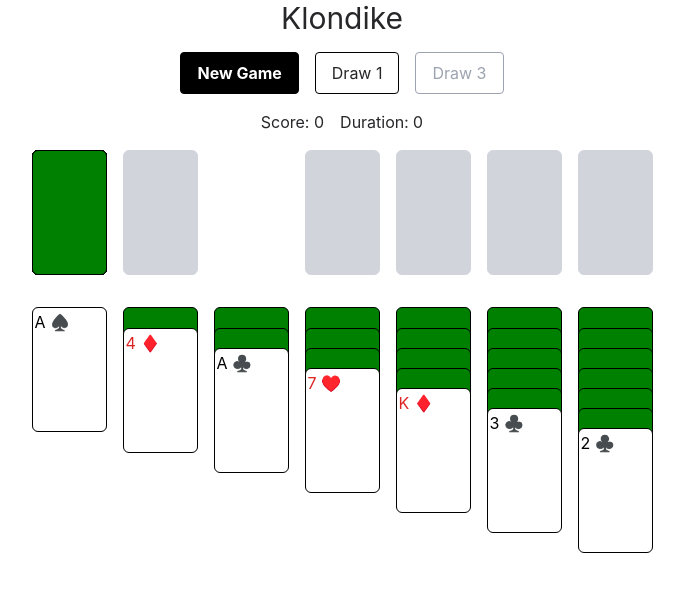
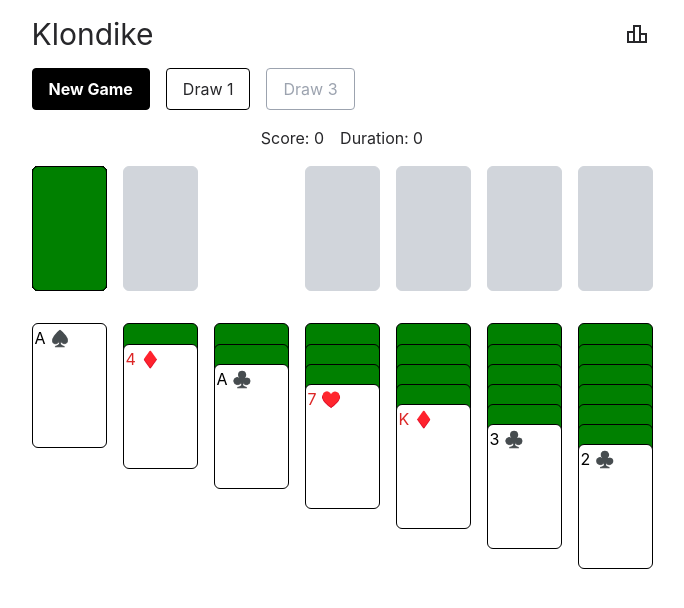
Before and after one commit to brhue/klondike, a React (Vite) app: page / in a window 1280 px wide. Shown: the top 608 px of the page, without its empty margins (298-982 px from the left). Built offline with nearby package versions, Linux system fonts and the light colour scheme.

Commit message:
Implement stats screen/modal

```diff
--- a/src/App.jsx
+++ b/src/App.jsx
@@ -3,6 +3,7 @@ import KlondikeSolitaire from './KlondikeSolitaire'
 import { useLocalStorage } from './utils/hooks'
 import Button from './Button'
 import ReloadPrompt from './ReloadPrompt'
+import { StatisticsScreen } from './StatisticsScreen'
 
 function App() {
   let [scores, setScores] = useLocalStorage('klondike:scores', {
@@ -14,6 +15,11 @@ function App() {
   })
   let [savedGame, setSavedGame] = useLocalStorage('klondike:savedGame', null)
   let [version, setVersion] = useState(0)
+
+  let [showStats, setShowStats] = useState(false)
+
+  const openStatsScreen = () => setShowStats(true)
+  const closeStatsScreen = () => setShowStats(false)
 
   const reset = () => {
     setSavedGame(null)
@@ -32,13 +38,27 @@ function App() {
           }
     })
   return (
-    <div className="h-full flex flex-col space-y-4 ">
-      <h1 className="text-center text-3xl">Klondike</h1>
-      <div className="flex justify-center gap-4">
+    <div className="h-full flex flex-col space-y-4 pt-4 max-w-fit mx-auto md:px-8">
+      <div className="flex justify-between gap-4 items-center">
+        <h1 className="text-center text-3xl">Klondike</h1>
+        <button
+          className="p-1 rounded hover:bg-zinc-200 hover:dark:bg-zinc-700 active:bg-zinc-300 active:dark:bg-zinc-800"
+          onClick={openStatsScreen}
+        >
+          <svg xmlns="http://www.w3.org/2000/svg" height="24" viewBox="0 0 24 24" width="24">
+            <path
+              fill="currentColor"
+              d="M16,11V3H8v6H2v12h20V11H16z M10,5h4v14h-4V5z M4,11h4v8H4V11z M20,19h-4v-6h4V19z"
+            ></path>
+          </svg>
+        </button>
+      </div>
+      <div className="flex justify-start gap-4">
         <Button onClick={reset} className="bg-black hover:bg-zinc-800 text-white font-bold">
           New Game
         </Button>
         <Button
+          className="flex-grow md:flex-grow-0"
           onClick={(e) => {
             setSettings((s) => {
               return { ...s, drawMode: 1 }
@@ -50,6 +70,7 @@ function App() {
           Draw 1
         </Button>
         <Button
+          className="flex-grow md:flex-grow-0"
           onClick={(e) => {
             setSettings((s) => {
               return { ...s, drawMode: 3 }
@@ -70,6 +91,7 @@ function App() {
         savedState={savedGame}
         updateSavedState={setSavedGame}
       />
+      <StatisticsScreen isOpen={showStats} scores={scores} close={closeStatsScreen} />
       <ReloadPrompt />
     </div>
   )
--- a/src/KlondikeSolitaire.jsx
+++ b/src/KlondikeSolitaire.jsx
@@ -353,7 +353,7 @@ function KlondikeSolitaire({ scores, updateScores, onNewGame, initialDrawMode, s
   }
 
   return (
-    <div className="md:px-8 flex flex-col flex-grow">
+    <div className="flex flex-col flex-grow">
       <GameOverModal isGameOver={isGameOver} scores={scores} finalScore={finalScore} drawMode={drawMode}>
         <Button onClick={onNewGame} className="w-full bg-black text-white font-bold hover:bg-zinc-800">
           New Game
--- /dev/null
+++ b/src/StatisticsScreen.jsx
@@ -0,0 +1,65 @@
+import { useState } from 'react'
+import Button from './Button'
+import { Dialog } from '@reach/dialog'
+
+export function StatisticsScreen({ scores, isOpen, close }) {
+  let [drawMode, setDrawMode] = useState(1)
+
+  return (
+    <Dialog
+      aria-label="Statistics screen"
+      isOpen={isOpen}
+      onDismiss={close}
+      className="border-2 border-black rounded w-full md:w-1/2 mt-4 p-4 dark:bg-zinc-800"
+    >
+      <div className="space-y-4">
+        <h2 className="font-bold text-center text-2xl">Stats</h2>
+        <div className="flex justify-center gap-4">
+          <Button className="flex-grow" onClick={() => setDrawMode(1)} disabled={drawMode === 1}>
+            Draw 1
+          </Button>
+          <Button className="flex-grow" onClick={() => setDrawMode(3)} disabled={drawMode === 3}>
+            Draw 3
+          </Button>
+        </div>
+        <h2 className="font-bold text-center text-xl">Last 10 Games</h2>
+        <table className="w-full text-center mb-4">
+          <thead>
+            <tr>
+              <th>Score</th>
+              <th>Duration</th>
+              <th>Date</th>
+            </tr>
+          </thead>
+          <tbody className="divide-y">
+            {drawMode === 1
+              ? scores.drawOne.map((score, i) => {
+                  return (
+                    <tr key={i}>
+                      <td>{score.score}</td>
+                      <td>{score.duration}</td>
+                      <td>{new Date(score.date).toLocaleString()}</td>
+                    </tr>
+                  )
+                })
+              : null}
+            {drawMode === 3
+              ? scores.drawThree.map((score, i) => {
+                  return (
+                    <tr key={i}>
+                      <td>{score.score}</td>
+                      <td>{score.duration}</td>
+                      <td>{new Date(score.date).toLocaleString()}</td>
+                    </tr>
+                  )
+                })
+              : null}
+          </tbody>
+        </table>
+        <Button className="w-full" onClick={close}>
+          Close
+        </Button>
+      </div>
+    </Dialog>
+  )
+}
```
